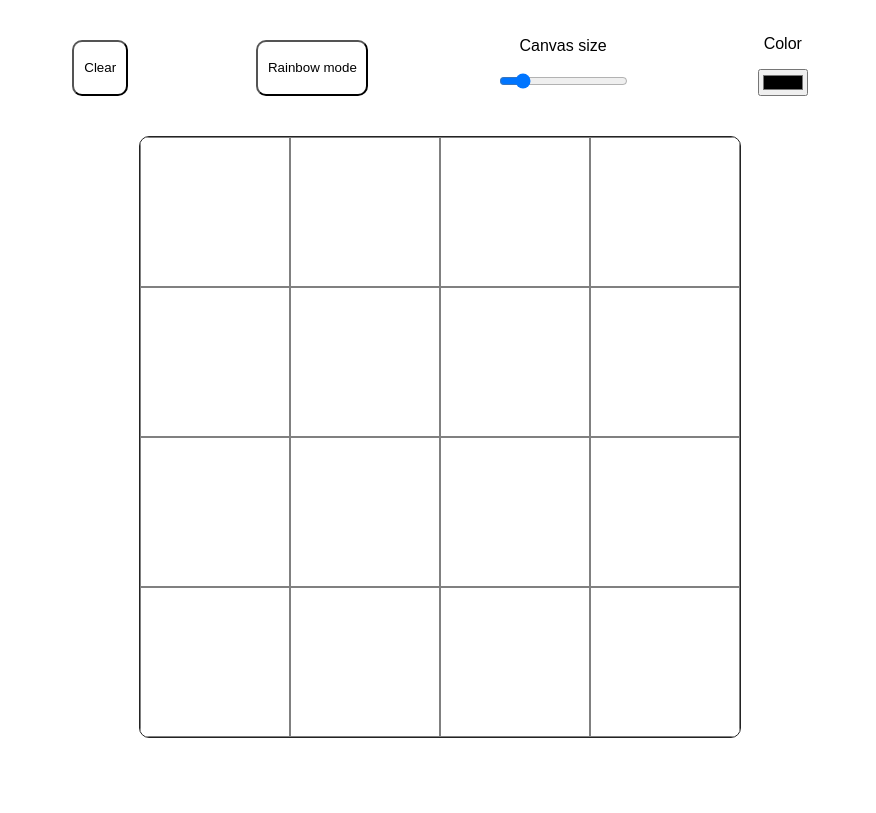
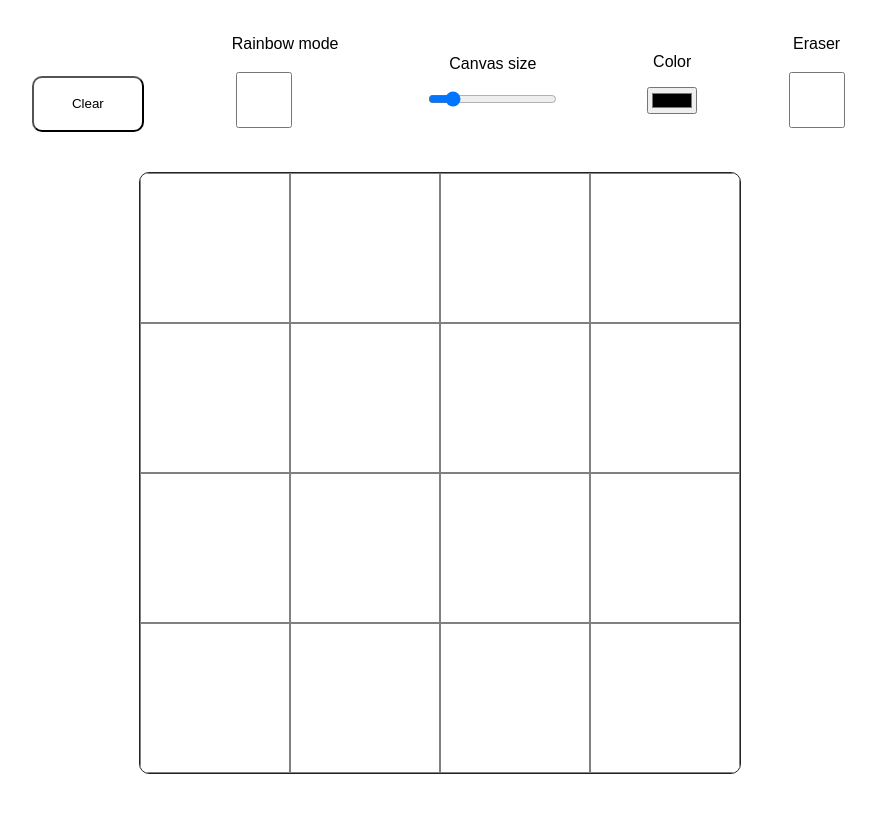
Before and after one commit to GenieDex/TOPF04-Etch-a-Sketch, a plain HTML site: page index.html in a window 1280 px wide. Shown: the part 61-874 px from the top of the page, without its empty margins (200-1076 px from the left). Before the commit the page ends 847 px from the top, so only its background shows below. Drawn offline with Linux system fonts and the light colour scheme.

Commit message:
Updated the project with delete and rainbow mode functionalities. Code is now commented.

```diff
--- a/index.html
+++ b/index.html
@@ -11,7 +11,10 @@
     <div id="main">
         <div id="options">
             <button id="clear">Clear</button>
-            <button id="rainbowMode">Rainbow mode</button>
+            <div>
+                <h3 class="menuItem">Rainbow mode</h3>
+                <input id="rainbowMode" type="checkbox"/>
+            </div>
             <div class="tileNumSlider">
                 <h3 class="menuItem">Canvas size</h3>
                 <input type="range" min="2" max="16" value="4" class="slider" id="tileNum">
@@ -19,6 +22,10 @@
             <div class="colorPicker">
                 <h3 class="menuItem">Color</h3>
                 <input type="color" id="currentColor" value="#000000">
+            </div>
+            <div>
+                <h3 class="menuItem">Eraser</h3>
+                <input id="eraser" type="checkbox"/>
             </div>
         </div>
         <div id="drawingArea">
--- a/script.js
+++ b/script.js
@@ -1,7 +1,41 @@
+//DOM variables
 let slider = document.getElementById("tileNum");
 let currentColor = document.getElementById("currentColor");
 const drawingArea = document.getElementById("drawingArea");
+let eraser = document.getElementById("eraser");
+let rainbowMode = document.getElementById("rainbowMode");
 
+
+
+function createGrid(squareSize) {
+  //Creates the grid with the selected square size
+  for (let i = 0; i < squareSize * squareSize; i++) {
+    const div = document.createElement("div");
+    div.style.cssText = "border: 1px solid grey;";
+    drawingArea.appendChild(div);
+
+
+    //Color squares. See setColor()
+    div.addEventListener("click", setColor);
+    //Checks if Eraser mode is activated, use if activated
+    eraser.addEventListener("change", function () {
+      if (this.checked) {
+        div.removeEventListener("click", setColor);
+        div.addEventListener("click", eraseColor);
+      } else {
+        div.removeEventListener("click", eraseColor);
+        div.addEventListener("click", setColor);
+      }
+    });
+  }
+}
+
+//Deletes the grid
+function clearGrid() {
+  drawingArea.innerHTML = "";
+}
+
+//Deletes and then reloads grid
 function updateGrid() {
   let squareSize = parseInt(slider.value);
   drawingArea.style.gridTemplateColumns = `repeat(${squareSize}, 1fr)`;
@@ -10,20 +44,32 @@ function updateGrid() {
   createGrid(squareSize);
 }
 
-function createGrid(squareSize) {
-  for (let i = 0; i < squareSize * squareSize; i++) {
-    const div = document.createElement("div");
-    div.style.cssText = "border: 1px solid grey;";
-    drawingArea.appendChild(div);
-    div.addEventListener("click", function (event) {
-      event.target.style.backgroundColor = currentColor.value;
-    });
+
+//Checks if rainbow mode is activated and uses it if checked.
+function setColor(event) {
+  if (rainbowMode.checked) {
+    event.target.style.backgroundColor = rainbowColor();
+  } else {
+    event.target.style.backgroundColor = currentColor.value;
   }
 }
 
-function clearGrid() {
-  drawingArea.innerHTML = "";
+//Sets background color to none when clicked
+function eraseColor(event) {
+  event.target.style.backgroundColor = "";
 }
 
+//Creates three random values, uses them to set a RGB color
+function rainbowColor() {
+  var RGBColor1 = Math.floor(Math.random() * 256);
+  var RGBColor2 = Math.floor(Math.random() * 256);
+  var RGBColor3 = Math.floor(Math.random() * 256);
+  return `rgb(${RGBColor1}, ${RGBColor2}, ${RGBColor3})`;
+}
+
+//Update when changing size
 slider.addEventListener("input", updateGrid);
-document.getElementById("clear").addEventListener("click",updateGrid);
+//Updates grid with button
+document.getElementById("clear").addEventListener("click", updateGrid);
+
+updateGrid();
--- a/styles.css
+++ b/styles.css
@@ -37,14 +37,21 @@ justify-content: center;
 
 #clear{
     height: 7vh;
-    width: 7vh;
+    width: 14vh;
     background-color: rgb(255, 255, 255);
     border-radius: 10px;
     align-self: flex-end;
 }
 #rainbowMode{
     height: 7vh;
-    width: 14vh;
+    width: 7vh;
+    background-color: rgb(255, 255, 255);
+    border-radius: 10px;
+    align-self: flex-end;
+}
+#eraser{
+    height: 7vh;
+    width: 7vh;
     background-color: rgb(255, 255, 255);
     border-radius: 10px;
     align-self: flex-end;
```
